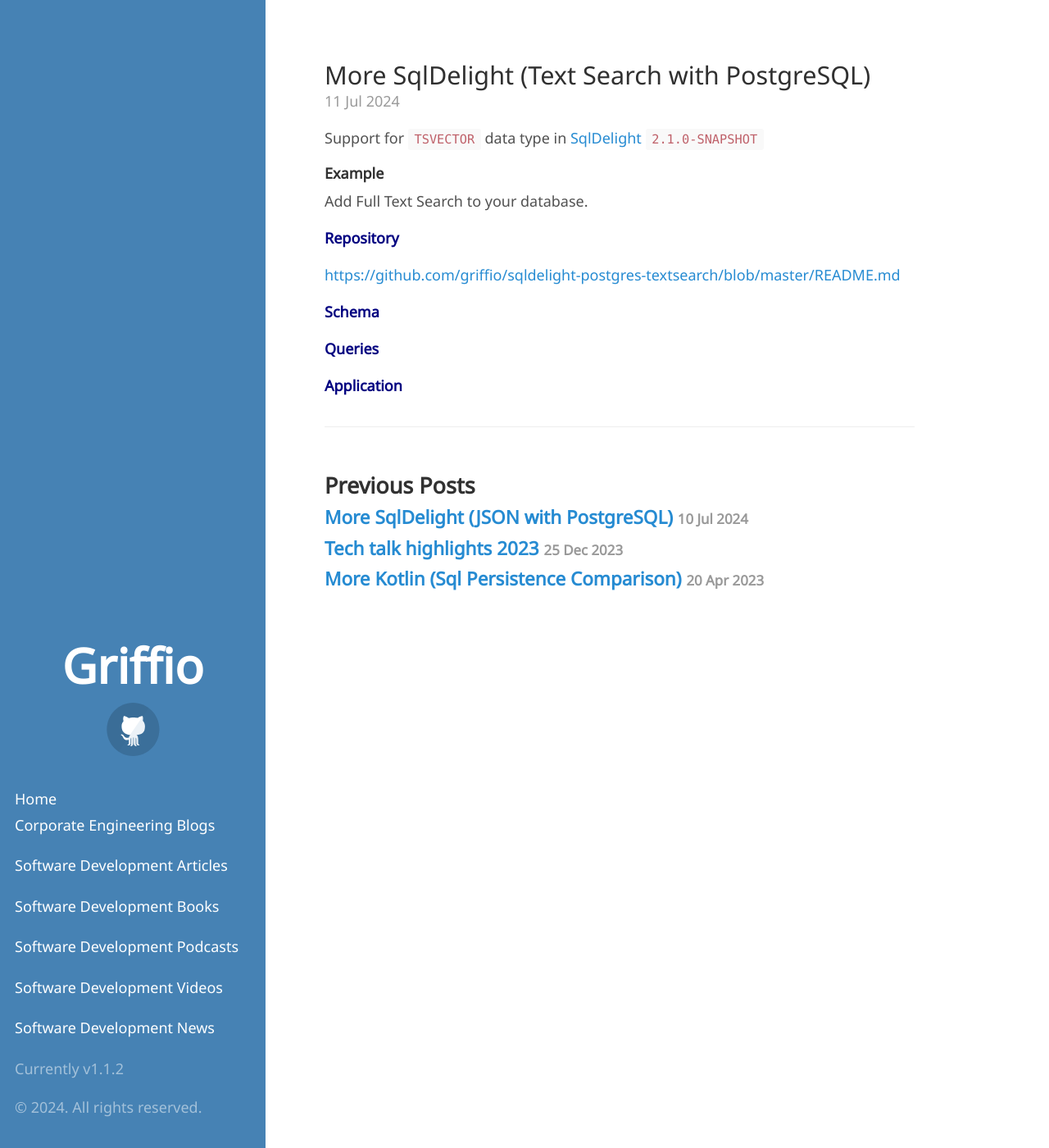
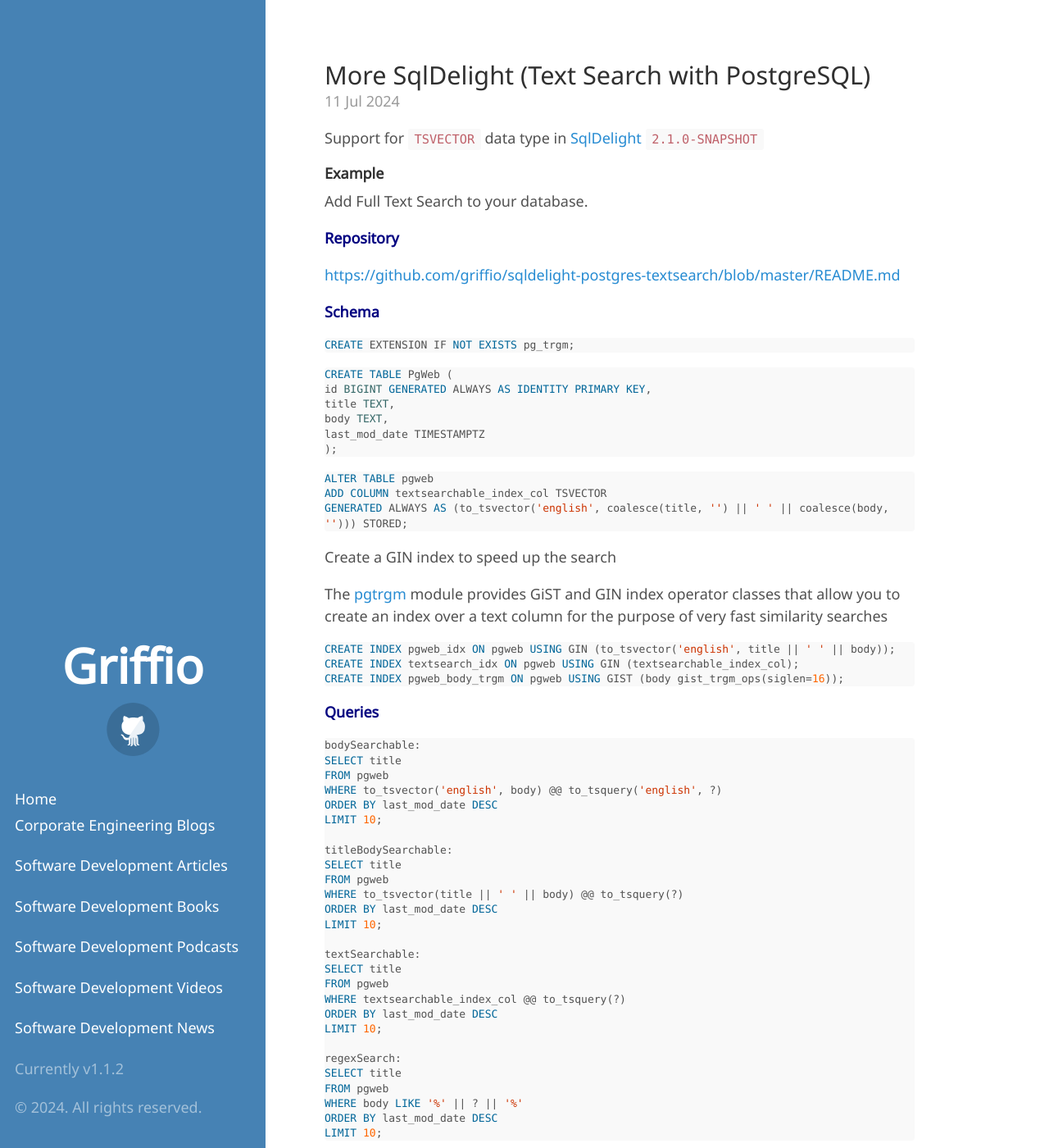
Before and after one commit to griffio/griffio.github.io, a Jekyll site: the page built from _posts/2024-07-11-More-SqlDelight-Text-Search-With-PostgreSQL.md, in a window 1280 px wide and 1400 px high. Shown: the whole window at 82% size. Built offline with Jekyll 4.4.1, drawn with Linux system fonts in a browser that asks for light colours; some web fonts are replaced.

Commit message:
Update 2024-07-11-More-SqlDelight-Text-Search-With-PostgreSQL.md

````diff
--- a/_posts/2024-07-11-More-SqlDelight-Text-Search-With-PostgreSQL.md
+++ b/_posts/2024-07-11-More-SqlDelight-Text-Search-With-PostgreSQL.md
@@ -19,6 +19,64 @@
 
 **Schema**
 
+```sql
+CREATE EXTENSION IF NOT EXISTS pg_trgm;
+```
+
+```sql
+CREATE TABLE PgWeb (
+id BIGINT GENERATED ALWAYS AS IDENTITY PRIMARY KEY,
+title TEXT,
+body TEXT,
+last_mod_date TIMESTAMPTZ
+);
+```
+
+```sql
+ALTER TABLE pgweb
+ADD COLUMN textsearchable_index_col TSVECTOR
+GENERATED ALWAYS AS (to_tsvector('english', coalesce(title, '') || ' ' || coalesce(body, ''))) STORED;
+```
+Create a GIN index to speed up the search
+
+The [pgtrgm](https://www.postgresql.org/docs/current/pgtrgm.html) module provides GiST and GIN index operator classes that allow you to create an index over a text column for the purpose of very fast similarity searches
+
+```sql
+CREATE INDEX pgweb_idx ON pgweb USING GIN (to_tsvector('english', title || ' ' || body));
+CREATE INDEX textsearch_idx ON pgweb USING GIN (textsearchable_index_col);
+CREATE INDEX pgweb_body_trgm ON pgweb USING GIST (body gist_trgm_ops(siglen=16));
+```
+
 **Queries**
 
+```sql
+bodySearchable:
+SELECT title
+FROM pgweb
+WHERE to_tsvector('english', body) @@ to_tsquery('english', ?)
+ORDER BY last_mod_date DESC
+LIMIT 10;
+
+titleBodySearchable:
+SELECT title
+FROM pgweb
+WHERE to_tsvector(title || ' ' || body) @@ to_tsquery(?)
+ORDER BY last_mod_date DESC
+LIMIT 10;
+
+textSearchable:
+SELECT title
+FROM pgweb
+WHERE textsearchable_index_col @@ to_tsquery(?)
+ORDER BY last_mod_date DESC
+LIMIT 10;
+
+regexSearch:
+SELECT title
+FROM pgweb
+WHERE body LIKE '%' || ? || '%'
+ORDER BY last_mod_date DESC
+LIMIT 10;
+```
+
 **Application**
````
